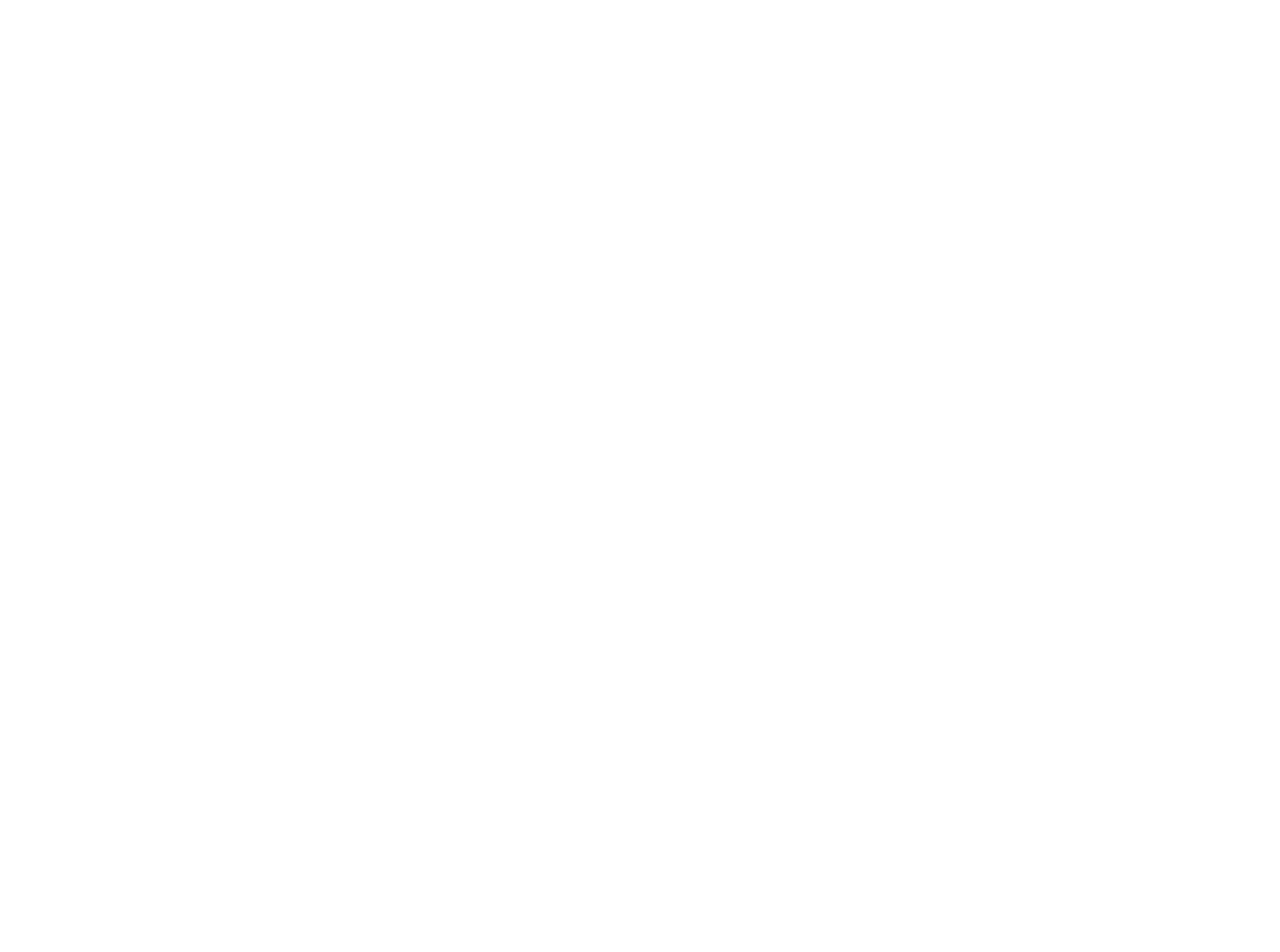
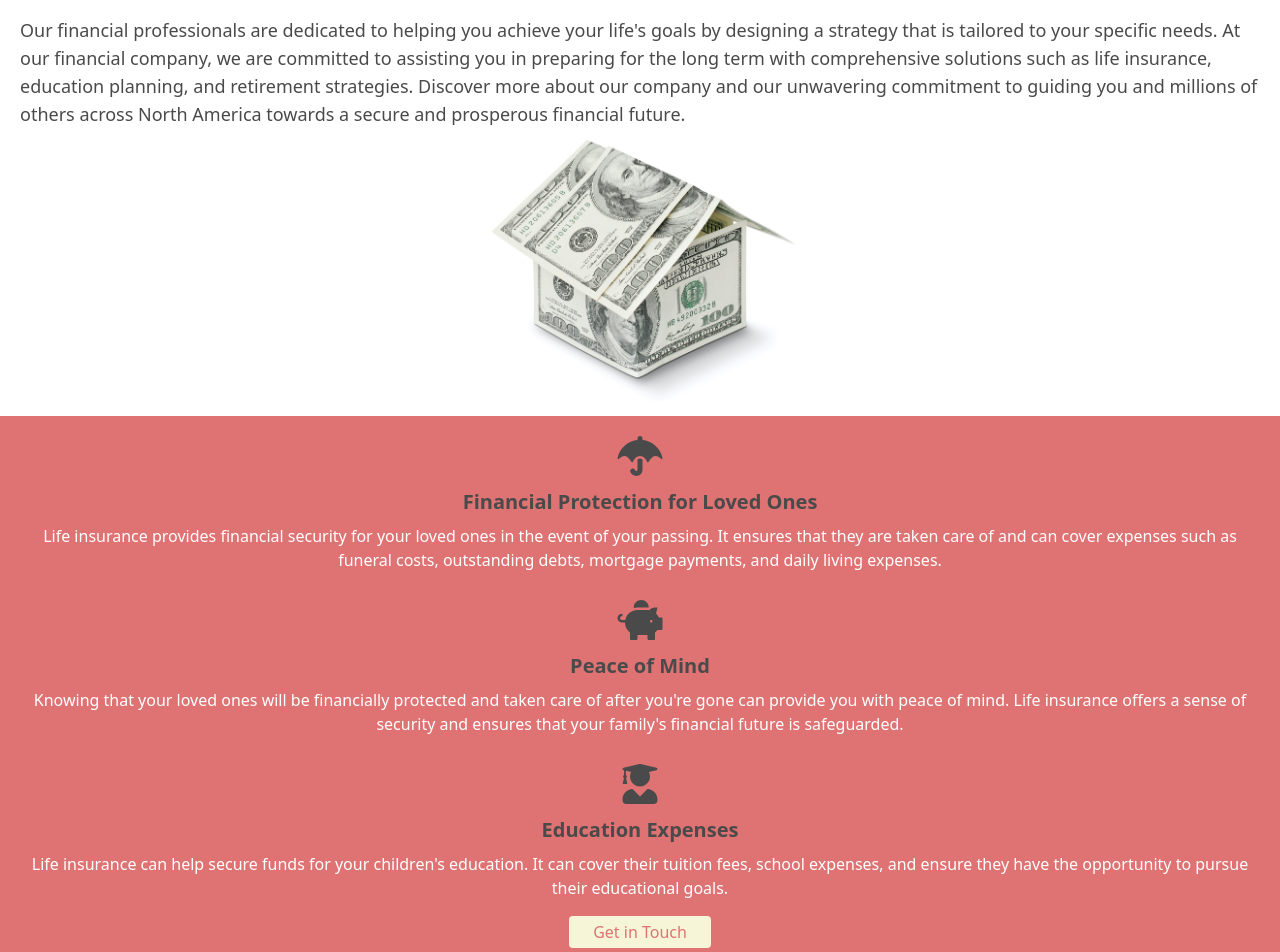
Before and after one commit to Siar416/elaha-badri-website, a React (Vite) app: page / in a window 1280 px wide. Shown: the part 520-1472 px from the top of the page. Before the commit the page ends 800 px from the top, so only its background shows below. Built offline with nearby package versions, Linux system fonts and the light colour scheme.

Commit message:
Added content for main and insurance points along with some styling

```diff
--- /dev/null
+++ b/src/components/GetInsurance/GetInsurance.jsx
@@ -0,0 +1,59 @@
+import moneyHouse from "../../assets/images/money-house.jpg";
+import { FaUmbrella } from "react-icons/fa";
+import { FaPiggyBank } from "react-icons/fa";
+import { FaUserGraduate } from "react-icons/fa";
+import { Link } from "react-router-dom";
+
+const GetInsurance = () => {
+  return (
+    <section>
+      <article
+        style={{
+          backgroundImage: `url(${moneyHouse})`,
+          height: "18rem",
+        }}
+        className="bg-contain bg-no-repeat bg-center"
+      />
+      <section className="bg-pink flex flex-col items-center pt-5">
+        <div>
+          <FaUmbrella className="h-10 w-80 mb-3" />
+        </div>
+        <p className="text-gray text-xl font-bold">
+          Financial Protection for Loved Ones
+        </p>
+        <span className="px-5 py-2 text-center text-white mb-5">
+          Life insurance provides financial security for your loved ones in the
+          event of your passing. It ensures that they are taken care of and can
+          cover expenses such as funeral costs, outstanding debts, mortgage
+          payments, and daily living expenses.
+        </span>
+
+        <div>
+          <FaPiggyBank className="h-10 w-80 mb-3" />
+        </div>
+        <p className="text-gray text-xl font-bold">Peace of Mind</p>
+        <span className="px-5 py-2 text-center text-white mb-5">
+          Knowing that your loved ones will be financially protected and taken
+          care of after you're gone can provide you with peace of mind. Life
+          insurance offers a sense of security and ensures that your family's
+          financial future is safeguarded.
+        </span>
+
+        <div>
+          <FaUserGraduate className="h-10 w-80 mb-3" />
+        </div>
+        <p className="text-gray text-xl font-bold">Education Expenses</p>
+        <span className="px-5 py-2 text-center text-white">
+          Life insurance can help secure funds for your children's education. It
+          can cover their tuition fees, school expenses, and ensure they have
+          the opportunity to pursue their educational goals.
+        </span>
+        <button className="m-5 bg-beige px-6 py-1 mt-2 text-pink rounded font-medium hover:bg-green hover:text-white">
+          <Link to="/contact">Get in Touch</Link>
+        </button>
+      </section>
+    </section>
+  );
+};
+
+export default GetInsurance;
--- a/src/components/Home/Home.jsx
+++ b/src/components/Home/Home.jsx
@@ -1,10 +1,11 @@
 import Hero from "../Hero/Hero";
+import Main from "../Main/Main";
 
 const Home = () => {
   return (
     <main>
-      {/* hero section */}
       <Hero />
+      <Main />
     </main>
   );
 };
--- /dev/null
+++ b/src/components/Main/Main.jsx
@@ -0,0 +1,26 @@
+import GetInsurance from "../GetInsurance/GetInsurance";
+
+const Main = () => {
+  return (
+    <main className="flex flex-col text-gray">
+      <h1 className="text-2xl align-center p-5">
+        <span className="text-pink">Progressing</span> Towards{" "}
+        <span className="text-green">Financial </span>
+        Stability
+      </h1>
+      <p className="text-lg px-5">
+        Our financial professionals are dedicated to helping you achieve your
+        life's goals by designing a strategy that is tailored to your specific
+        needs. At our financial company, we are committed to assisting you in
+        preparing for the long term with comprehensive solutions such as life
+        insurance, education planning, and retirement strategies. Discover more
+        about our company and our unwavering commitment to guiding you and
+        millions of others across North America towards a secure and prosperous
+        financial future.
+      </p>
+      <GetInsurance />
+    </main>
+  );
+};
+
+export default Main;
--- a/tailwind.config.js
+++ b/tailwind.config.js
@@ -8,6 +8,7 @@ export default {
         pink: "#DF7272",
         granite: "#665570",
         beige: "#F6F5D8",
+        gray: "#4A4A4A",
       },
     },
   },
```
Also changed, not shown: src/assets/images/money-house.jpg (added).
